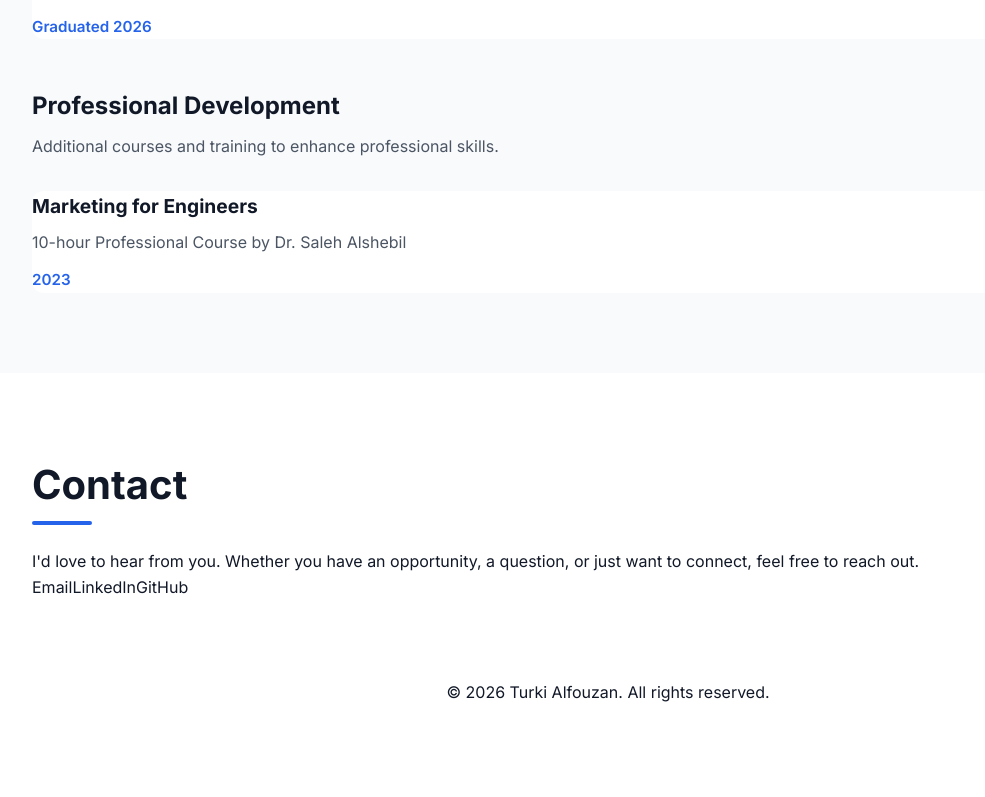
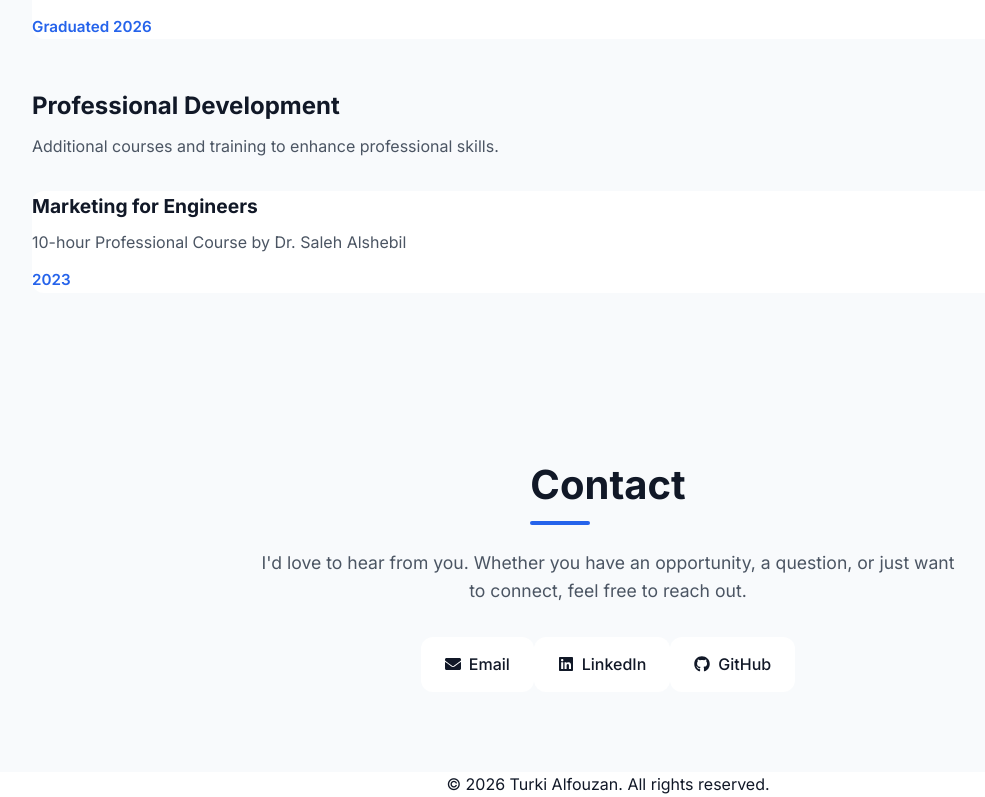
Before and after one commit to TurkiCodes/portfolio, a React (Vite) app: page / in a window 1280 px wide. Shown: the part 3744-4541 px from the top of the page, without its empty margins (32-1017 px from the left). Before the commit the page ends 4450 px from the top, so only its background shows below. Built offline with nearby package versions, Linux system fonts and the light colour scheme.

Commit message:
polish contact

```diff
--- a/src/components/Contact.tsx
+++ b/src/components/Contact.tsx
@@ -1,3 +1,4 @@
+import { FaEnvelope, FaLinkedin, FaGithub } from "react-icons/fa";
 const socialLinks = {
   email: "mailto:turki5alfouzan@gmail.com",
   linkedin: "https://www.linkedin.com/in/turki-alfouzan-a50543358/",
@@ -7,6 +8,7 @@ function Contact() {
   return (
     <section id="contact">
       <div className="container">
+        <div className="contact-content">
         <h2 className="section-title">Contact</h2>
         <p>
           I'd love to hear from you. Whether you have an opportunity,
@@ -14,14 +16,18 @@ function Contact() {
         </p>
         <div className="contact-links">
           <a href={socialLinks.email}>
+            <FaEnvelope />
             Email
           </a>
           <a href={socialLinks.linkedin} target="_blank" rel="noopener noreferrer">
+            <FaLinkedin />
             LinkedIn
           </a>
           <a href={socialLinks.github} target="_blank" rel="noopener noreferrer">
+            <FaGithub />
             GitHub
           </a>
+        </div>
         </div>
       </div>
     </section>
--- a/src/styles/contact.css
+++ b/src/styles/contact.css
@@ -0,0 +1,65 @@
+
+#contact {
+    background: var(--color-surface);
+}
+.contact-content {
+    max-width: 700px;
+
+    margin: 0 auto;
+
+    text-align: center;
+}
+#contact p {
+    color: var(--color-text-secondary);
+
+    font-size: 1.1rem;
+
+    margin-bottom: 2rem;
+}
+.contact-links a {
+    display: inline-flex;
+
+    align-items: center;
+
+    justify-content: center;
+
+    gap: .5rem;   /* ← Add this */
+
+    padding: .9rem 1.5rem;
+
+    border-radius: var(--border-radius);
+
+    background: white;
+
+    box-shadow: var(--box-shadow);
+
+    transition: var(--transition);
+
+    font-weight: 500;
+}
+.contact-links a {
+    display: inline-flex;
+
+    align-items: center;
+
+    justify-content: center;
+
+    padding: .9rem 1.5rem;
+
+    border-radius: var(--border-radius);
+
+    background: white;
+
+    box-shadow: var(--box-shadow);
+
+    transition: var(--transition);
+
+    font-weight: 500;
+}
+.contact-links a:hover {
+    transform: translateY(-4px);
+
+    background: var(--color-primary);
+
+    color: white;
+}
```
